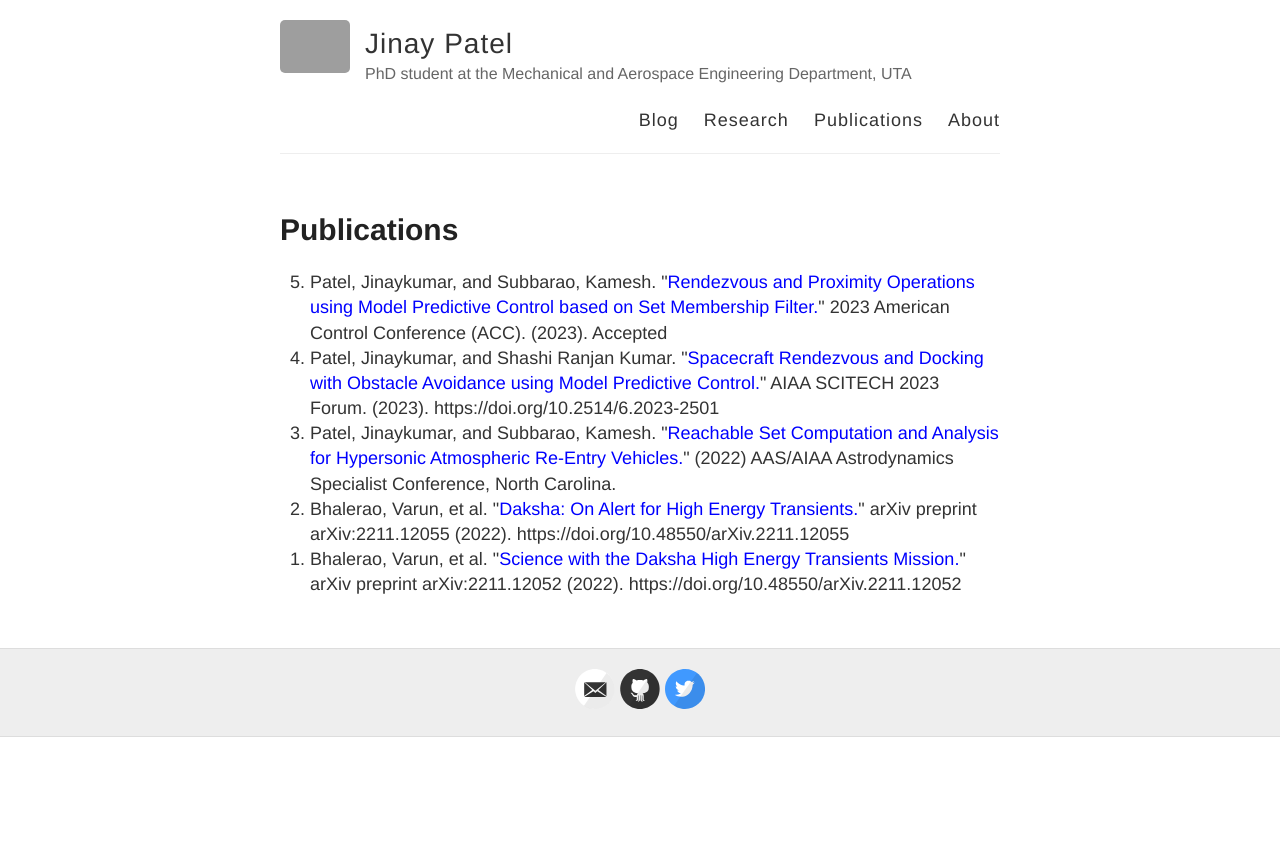
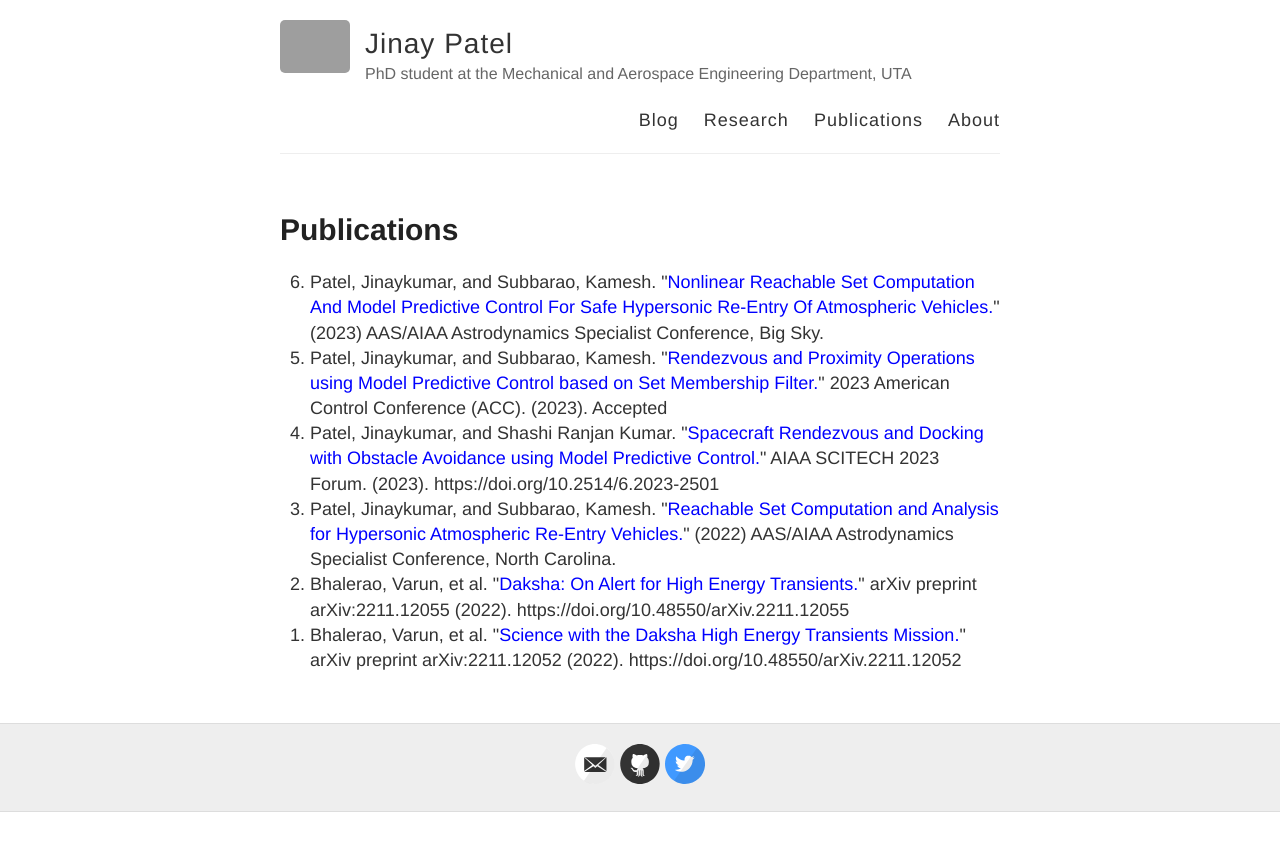
Before and after one commit to jinaynitinpatel/jinaynitinpatel.github.io, a Jekyll site: the page built from publications.md, in a window 1280 px wide. Shown: the top 851 px of the page. Built offline with Jekyll 4.4.1, drawn with Linux system fonts in a browser that asks for light colours; grey boxes are pictures that could not be loaded.

Commit message:
added AAS2023

```diff
--- a/publications.md
+++ b/publications.md
@@ -5,6 +5,7 @@ permalink: /publications/
 ---
 
 <ol reversed>
+  <li>Patel, Jinaykumar, and Subbarao, Kamesh. "<span style="color:blue">Nonlinear Reachable Set Computation And Model Predictive Control For Safe Hypersonic Re-Entry Of Atmospheric Vehicles.</span>" (2023) AAS/AIAA Astrodynamics Specialist Conference, Big Sky.</li>
   <li>Patel, Jinaykumar, and Subbarao, Kamesh. "<span style="color:blue">Rendezvous and Proximity Operations using Model Predictive Control based on Set Membership Filter.</span>" 2023 American Control Conference (ACC). (2023). Accepted</li>
   <li>Patel, Jinaykumar, and Shashi Ranjan Kumar. "<span style="color:blue">Spacecraft Rendezvous and Docking with Obstacle Avoidance using Model Predictive Control.</span>" AIAA SCITECH 2023 Forum. (2023). https://doi.org/10.2514/6.2023-2501</li>
   <li>Patel, Jinaykumar, and Subbarao, Kamesh. "<span style="color:blue">Reachable Set Computation and Analysis for Hypersonic Atmospheric Re-Entry Vehicles.</span>" (2022) AAS/AIAA Astrodynamics Specialist Conference, North Carolina.</li>
```
